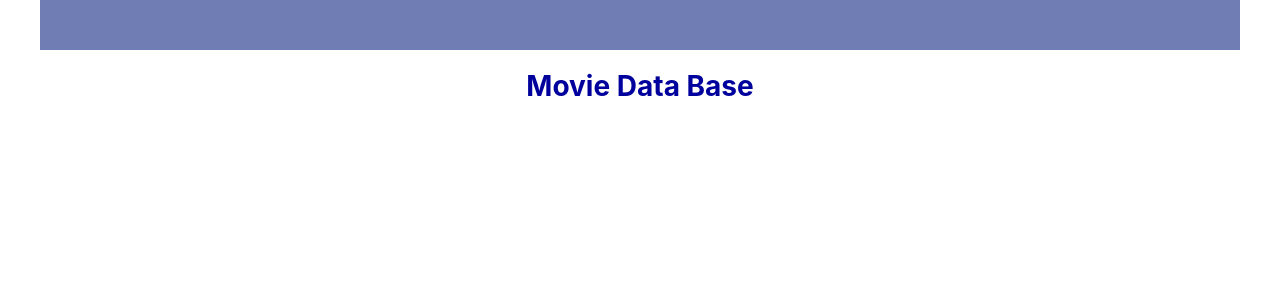
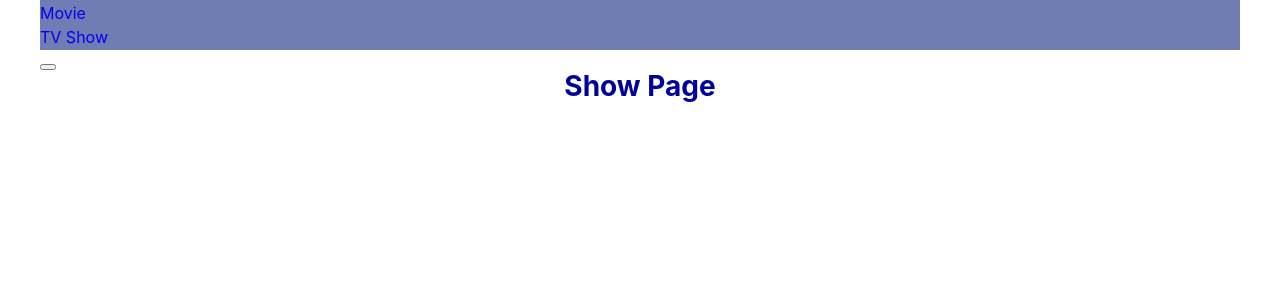
Before and after one commit to shulsergio/theMovie, a React (Vite) app: page /show in a window 1280 px wide. Shown: the top 300 px of the page. Built offline with nearby package versions, Linux system fonts and the light colour scheme.

Commit message:
v 1.3 add Pages

```diff
--- a/src/App.tsx
+++ b/src/App.tsx
@@ -1,17 +1,27 @@
-import { Suspense } from "react";
+import { lazy, Suspense } from "react";
 import "./App.css";
 import Loader from "./components/Loader/Loader";
-import Navigation from "./Pages/Navigation/Navigation";
+import Navigation from "./components/Navigation/Navigation";
+import { Route, Routes } from "react-router-dom";
 
-function App() {
+const HomePage = lazy(() => import("../src/Pages/HomePage"));
+const MoviePage = lazy(() => import("../src/Pages/MoviePage"));
+const ShowPage = lazy(() => import("../src/Pages/ShowPage"));
+const NotFoundPage = lazy(() => import("../src/Pages/NotFoundPage"));
+const App = () => {
   return (
     <>
       <Navigation />
       <Suspense fallback={<Loader />}>
-        <h1>Movie Data Base</h1>
+        <Routes>
+          <Route path="/" element={<HomePage />} />
+          <Route path="/movies" element={<MoviePage />} />
+          <Route path="/show" element={<ShowPage />} />
+          <Route path="*" element={<NotFoundPage />} />
+        </Routes>
       </Suspense>
     </>
   );
-}
+};
 
 export default App;
--- a/src/Pages/HomePage.tsx
+++ b/src/Pages/HomePage.tsx
@@ -0,0 +1,8 @@
+const HomePage = () => {
+  return (
+    <>
+      <h1>Movie Data Base</h1>
+    </>
+  );
+};
+export default HomePage;
--- a/src/Pages/MoviePage.tsx
+++ b/src/Pages/MoviePage.tsx
@@ -0,0 +1,8 @@
+const MoviePage = () => {
+  return (
+    <>
+      <h1>Movie Page</h1>
+    </>
+  );
+};
+export default MoviePage;
--- a/src/Pages/Navigation/Navigation.tsx
+++ /dev/null
@@ -1,16 +0,0 @@
-import css from "./Navigation.module.css";
-import Container from "../../components/Container/Container";
-
-const Navigation = () => {
-  return (
-    <>
-      <Container>
-        <header className={css.header}>
-          <div className={css.box}></div>
-        </header>
-      </Container>
-    </>
-  );
-};
-
-export default Navigation;
--- a/src/Pages/NotFoundPage.tsx
+++ b/src/Pages/NotFoundPage.tsx
@@ -0,0 +1,9 @@
+const NotFoundPage = () => {
+  return (
+    <div>
+      <h1>404 - Page Not Found</h1>
+      <p>Sorry, the page you are looking for doesnt exist.</p>
+    </div>
+  );
+};
+export default NotFoundPage;
--- /dev/null
+++ b/src/Pages/ShowPage.tsx
@@ -0,0 +1,8 @@
+const ShowPage = () => {
+  return (
+    <>
+      <h1>Show Page</h1>
+    </>
+  );
+};
+export default ShowPage;
--- /dev/null
+++ b/src/components/Navigation/Navigation.tsx
@@ -0,0 +1,39 @@
+import css from "./Navigation.module.css";
+import Container from "../Container/Container";
+import { NavLink } from "react-router-dom";
+// import { MdOutlineDarkMode } from "react-icons/md";
+// import { ThemeProvider } from "styled-components";
+
+const Navigation = () => {
+  return (
+    <>
+      <Container>
+        <header className={css.header}>
+          <div className={css.box}>
+            <nav>
+              <ul>
+                <li>
+                  <NavLink to="/">Home</NavLink>
+                </li>
+                <li>
+                  <NavLink to="/movies">Movie</NavLink>
+                </li>
+                <li>
+                  <NavLink to="/show">TV Show</NavLink>
+                </li>
+                {/* <button onClick={switchTheme}>
+                  <MdOutlineDarkMode size={24} />
+                </button> */}
+                <li>
+                  <button></button>
+                </li>
+              </ul>
+            </nav>
+          </div>
+        </header>
+      </Container>
+    </>
+  );
+};
+
+export default Navigation;
--- a/src/main.tsx
+++ b/src/main.tsx
@@ -1,10 +1,13 @@
-import { StrictMode } from 'react'
-import { createRoot } from 'react-dom/client'
-import App from './App.tsx'
-import './index.css'
+import { StrictMode } from "react";
+import { createRoot } from "react-dom/client";
+import App from "./App.tsx";
+import "./index.css";
+import { BrowserRouter } from "react-router-dom";
 
-createRoot(document.getElementById('root')!).render(
+createRoot(document.getElementById("root")!).render(
   <StrictMode>
-    <App />
-  </StrictMode>,
-)
+    <BrowserRouter>
+      <App />
+    </BrowserRouter>
+  </StrictMode>
+);
```
Also changed, not shown: package.json (+5 -2 lines), src/components/Service/apiMuvies.ts (+5 -3 lines), src/components/Navigation/Navigation.module.css (renamed from src/Pages/Navigation/Navigation.module.css), 1 other file (tests, documents, lock files or other folders).
